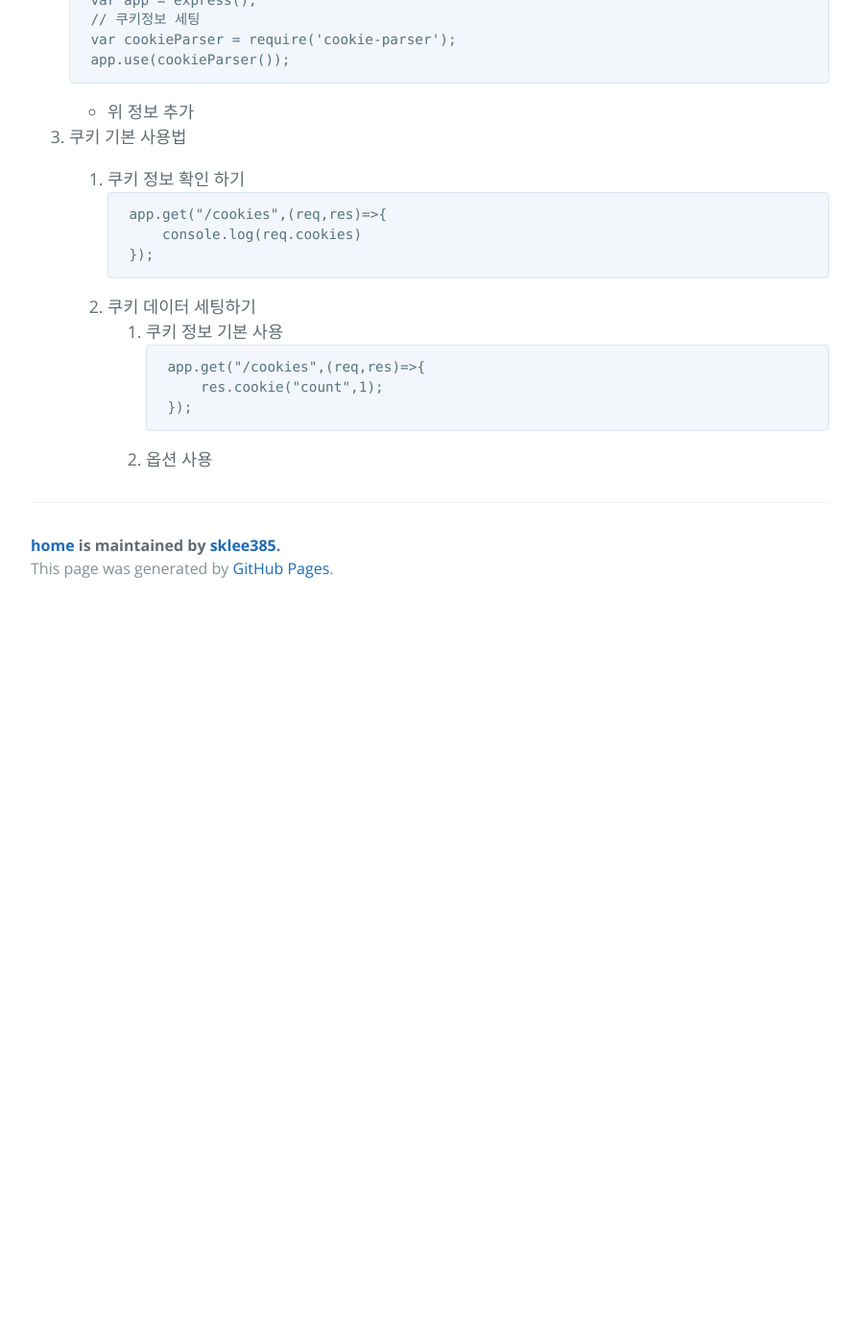
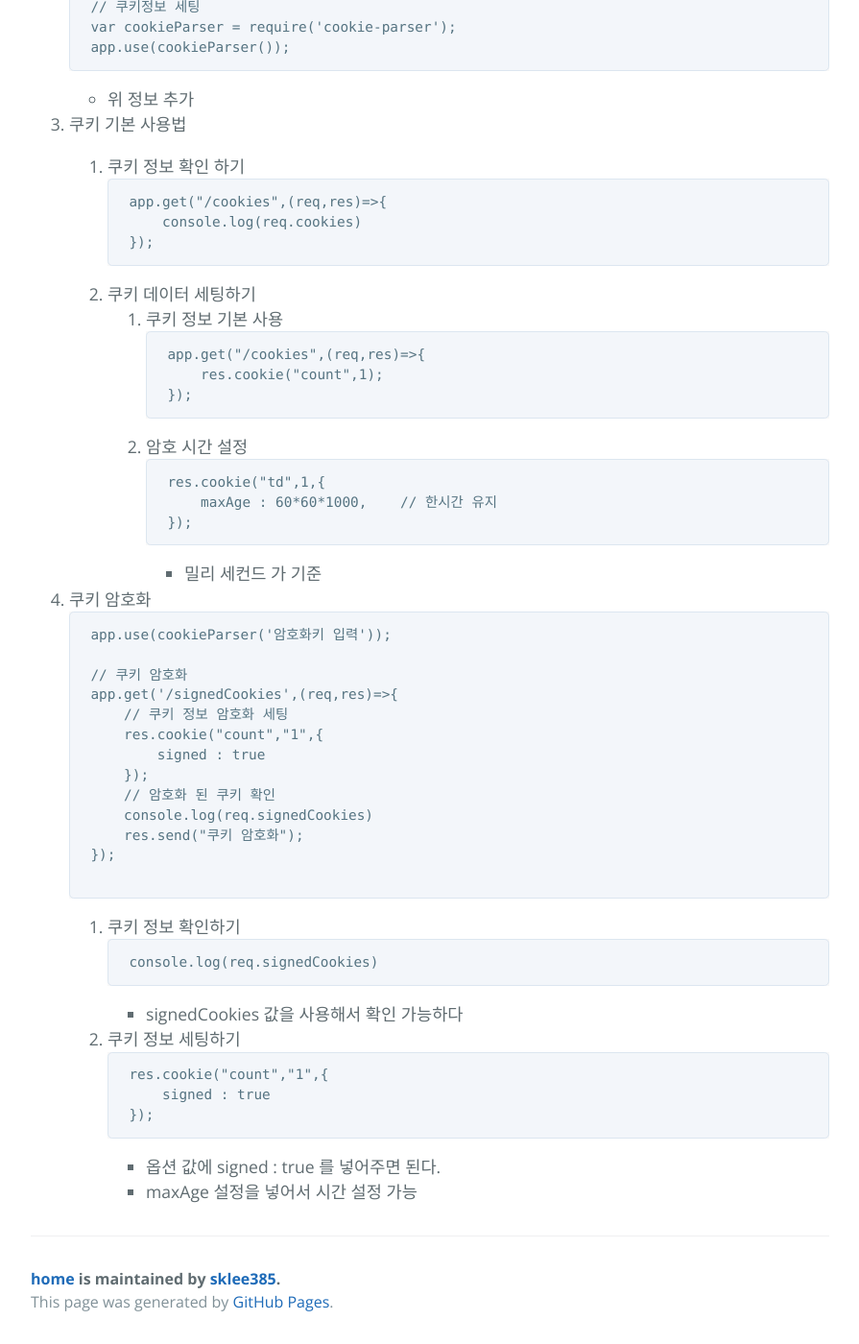
Before and after one commit to sklee385/home, a Jekyll site: the page built from md/nodejs/express/cookies.md, in a window 1280 px wide and 1400 px high, scrolled down 697 px. Shown: the whole window at 96% size, without its empty margins (192-1087 px from the left). Built offline with Jekyll 4.4.1, drawn with Linux system fonts in a browser that asks for light colours; our own code applies the rules of GitHub Pages for plain Markdown files; before the commit the page ends 1333 px from its top, so only the background shows below that.

Commit message:
cookie 내용 수정

````diff
--- a/md/nodejs/express/cookies.md
+++ b/md/nodejs/express/cookies.md
@@ -1,7 +1,7 @@
 ---
 layout: default
 ---
-# express > cookies
+## express > cookies
 
 1. 설치
     - express cookies 설치 되어 있는지 확인
@@ -36,4 +36,39 @@ layout: default
                 res.cookie("count",1);
             });
             ```
-        2. 옵션 사용
+        2. 암호 시간 설정
+            ```
+            res.cookie("td",1,{
+                maxAge : 60*60*1000,    // 한시간 유지
+            });
+            ```
+            - 밀리 세컨드 가 기준
+4. 쿠키 암호화
+    ```
+    app.use(cookieParser('암호화키 입력'));
+
+    // 쿠키 암호화
+    app.get('/signedCookies',(req,res)=>{
+        // 쿠키 정보 암호화 세팅
+        res.cookie("count","1",{
+            signed : true
+        });
+        // 암호화 된 쿠키 확인
+        console.log(req.signedCookies)
+        res.send("쿠키 암호화");
+    });
+
+    ```
+    1. 쿠키 정보 확인하기
+        ```
+        console.log(req.signedCookies)
+        ```
+        - signedCookies 값을 사용해서 확인 가능하다
+    2. 쿠키 정보 세팅하기
+        ```
+        res.cookie("count","1",{
+            signed : true
+        });
+        ```
+        - 옵션 값에 signed : true 를 넣어주면 된다.
+        - maxAge 설정을 넣어서 시간 설정 가능
````
